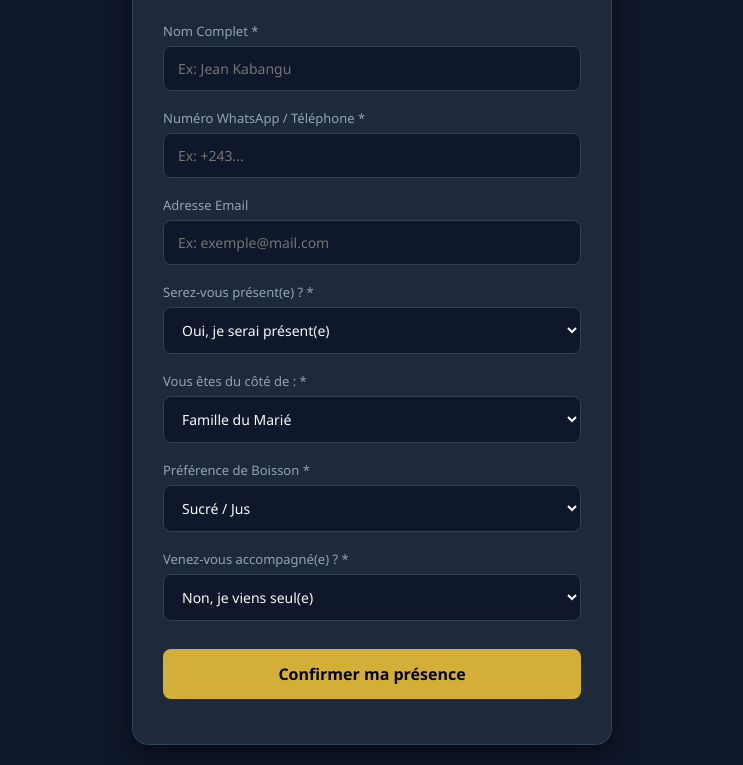
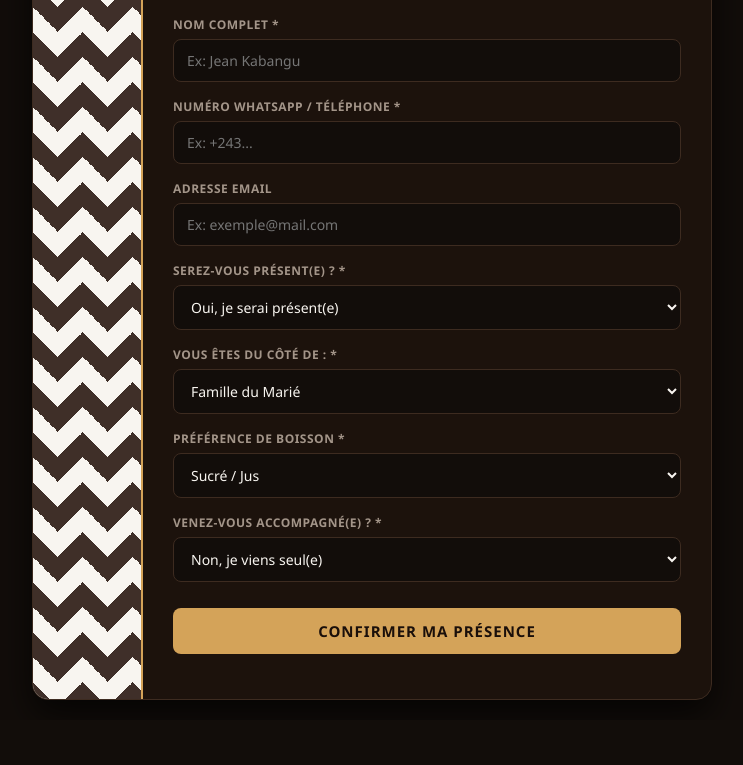
Before and after one commit to boazmeya-lab/smartRSVP, a plain HTML site: page index.html in a window 1280 px wide. Shown: the part 114-879 px from the top of the page, without its empty margins (268-1011 px from the left). After the commit the page ends 834 px from the top, so only its background shows below. Drawn offline with Linux system fonts and the light colour scheme.

Commit message:
Revamp RSVP form styles and layout
Updated styles and structure for RSVP form, including new color variables and layout adjustments.

```diff
--- a/index.html
+++ b/index.html
@@ -6,13 +6,15 @@
   <title>RSVP - Smartevent</title>
   <style>
     :root {
-      --bg-color: #0f172a;
-      --card-bg: #1e293b;
-      --gold: #d4af37;
-      --gold-hover: #b89628;
-      --text-white: #f8fafc;
-      --text-muted: #94a3b8;
-      --border-color: #334155;
+      --bg-dark: #120d0a;
+      --chocolate-main: #2b1a13;
+      --chocolate-card: #1c120c;
+      --chocolate-accent: #5c3b28;
+      --gold-accent: #d4a359;
+      --gold-hover: #b8863d;
+      --text-white: #f8f5f0;
+      --text-muted: #a39589;
+      --border-color: #3d2b20;
     }
 
     * {
@@ -23,7 +25,7 @@
     }
 
     body {
-      background-color: var(--bg-color);
+      background-color: var(--bg-dark);
       color: var(--text-white);
       display: flex;
       justify-content: center;
@@ -32,14 +34,49 @@
       padding: 20px;
     }
 
-    .container {
-      background-color: var(--card-bg);
+    /* Carte principale */
+    .card-container {
+      background-color: var(--chocolate-card);
       border: 1px solid var(--border-color);
       border-radius: 16px;
+      width: 100%;
+      max-width: 680px;
+      display: flex;
+      overflow: hidden;
+      box-shadow: 0 15px 35px rgba(0, 0, 0, 0.7);
+    }
+
+    /* BANDE MOTIFS AFRO (À GAUCHE) */
+    .afro-sidebar {
+      width: 110px;
+      background-color: #f8f5f0; /* Fond clair pour contraster le motif */
+      position: relative;
+      display: flex;
+      flex-direction: column;
+      align-items: center;
+      justify-content: center;
+      flex-shrink: 0;
+      border-right: 2px solid var(--gold-accent);
+    }
+
+    /* Motif Géométrique répété façon Kuba/Bogolan */
+    .pattern-strip {
+      width: 100%;
+      height: 100%;
+      background-size: 50px 50px;
+      background-image:
+        linear-gradient(135deg, var(--chocolate-main) 25%, transparent 25%),
+        linear-gradient(225deg, var(--chocolate-main) 25%, transparent 25%),
+        linear-gradient(45deg, var(--chocolate-main) 25%, transparent 25%),
+        linear-gradient(315deg, var(--chocolate-main) 25%, transparent 25%);
+      background-position: 25px 0, 25px 0, 0 0, 0 0;
+      opacity: 0.9;
+    }
+
+    /* CONTENU FORMULAIRE (À DROITE) */
+    .form-content {
       padding: 30px;
-      width: 100%;
-      max-width: 480px;
-      box-shadow: 0 10px 25px rgba(0, 0, 0, 0.5);
+      flex-grow: 1;
     }
 
     .header {
@@ -48,44 +85,47 @@
     }
 
     .header h1 {
-      color: var(--gold);
-      font-size: 24px;
-      letter-spacing: 1px;
-      margin-bottom: 8px;
+      color: var(--gold-accent);
+      font-size: 22px;
+      letter-spacing: 1.5px;
+      margin-bottom: 6px;
       text-transform: uppercase;
     }
 
     .header p {
       color: var(--text-muted);
-      font-size: 14px;
+      font-size: 13px;
     }
 
     .form-group {
-      margin-bottom: 18px;
+      margin-bottom: 16px;
     }
 
     label {
       display: block;
-      font-size: 13px;
+      font-size: 12px;
       color: var(--text-muted);
       margin-bottom: 6px;
-      font-weight: 500;
+      font-weight: 600;
+      text-transform: uppercase;
+      letter-spacing: 0.5px;
     }
 
     input, select {
       width: 100%;
-      padding: 12px 14px;
-      background-color: var(--bg-color);
+      padding: 11px 13px;
+      background-color: var(--bg-dark);
       border: 1px solid var(--border-color);
       border-radius: 8px;
       color: var(--text-white);
       font-size: 14px;
       outline: none;
-      transition: border-color 0.3s;
+      transition: border-color 0.3s, box-shadow 0.3s;
     }
 
     input:focus, select:focus {
-      border-color: var(--gold);
+      border-color: var(--gold-accent);
+      box-shadow: 0 0 5px rgba(212, 163, 89, 0.3);
     }
 
     .hidden {
@@ -94,38 +134,68 @@
 
     .btn-submit {
       width: 100%;
-      padding: 14px;
-      background-color: var(--gold);
-      color: #000;
+      padding: 13px;
+      background-color: var(--gold-accent);
+      color: #1a0f0a;
       font-weight: bold;
       border: none;
       border-radius: 8px;
-      font-size: 16px;
+      font-size: 15px;
       cursor: pointer;
       margin-top: 10px;
-      transition: background-color 0.3s;
+      text-transform: uppercase;
+      letter-spacing: 1px;
+      transition: background-color 0.3s, transform 0.1s;
     }
 
     .btn-submit:hover {
       background-color: var(--gold-hover);
     }
 
+    .btn-submit:active {
+      transform: scale(0.99);
+    }
+
     .status-msg {
       margin-top: 15px;
       text-align: center;
-      font-size: 14px;
+      font-size: 13px;
     }
 
-    .success { color: #4ade80; }
-    .error { color: #f87171; }
+    .success { color: #6ee7b7; }
+    .error { color: #fca5a5; }
+
+    /* Responsive mobile */
+    @media (max-width: 550px) {
+      .card-container {
+        flex-direction: column;
+      }
+      .afro-sidebar {
+        width: 100%;
+        height: 40px;
+        border-right: none;
+        border-bottom: 2px solid var(--gold-accent);
+      }
+      .pattern-strip {
+        background-size: 30px 30px;
+      }
+    }
   </style>
 </head>
 <body>
 
-  <div class="container">
+  <div class="card-container">
+
+    <!-- Bande de motifs sur le côté -->
+    <div class="afro-sidebar">
+      <div class="pattern-strip"></div>
+    </div>
+
+    <!-- Formulaire RSVP -->
+    <div class="form-content">
       <div class="header">
         <h1>Confirmation RSVP</h1>
-      <p>Veuillez remplir ce formulaire pour valider votre présence</p>
+        <p>Veuillez valider votre présence ci-dessous</p>
       </div>
 
       <form id="rsvpForm">
@@ -200,8 +270,9 @@
       </form>
     </div>
 
+  </div>
+
   <script>
-    // Affiche ou masque le champ de l'accompagnant
     function toggleAccompagnant(valeur) {
       const champAccompagnant = document.getElementById("champ_accompagnant");
       const inputNomAccompagnant = document.getElementById("nom_accompagnant");
@@ -216,7 +287,6 @@
       }
     }
 
-    // Gestion de la soumission du formulaire
     document.getElementById("rsvpForm").addEventListener("submit", async function(e) {
       e.preventDefault();
 
@@ -228,12 +298,9 @@
       statusMsg.innerText = "";
       statusMsg.className = "status-msg";
 
-      // Génération automatique d'un Ticket ID unique
       const ticketId = "TICK-" + Math.floor(100000 + Math.random() * 900000);
-
       const avecAccompagnant = document.getElementById("avec_accompagnant").value;
 
-      // Construction des données envoyées à n8n
       const payload = {
         ticket_id: ticketId,
         nom_complet: document.getElementById("nom").value,
```
Lines whose indentation alone changed are shown as unchanged.
